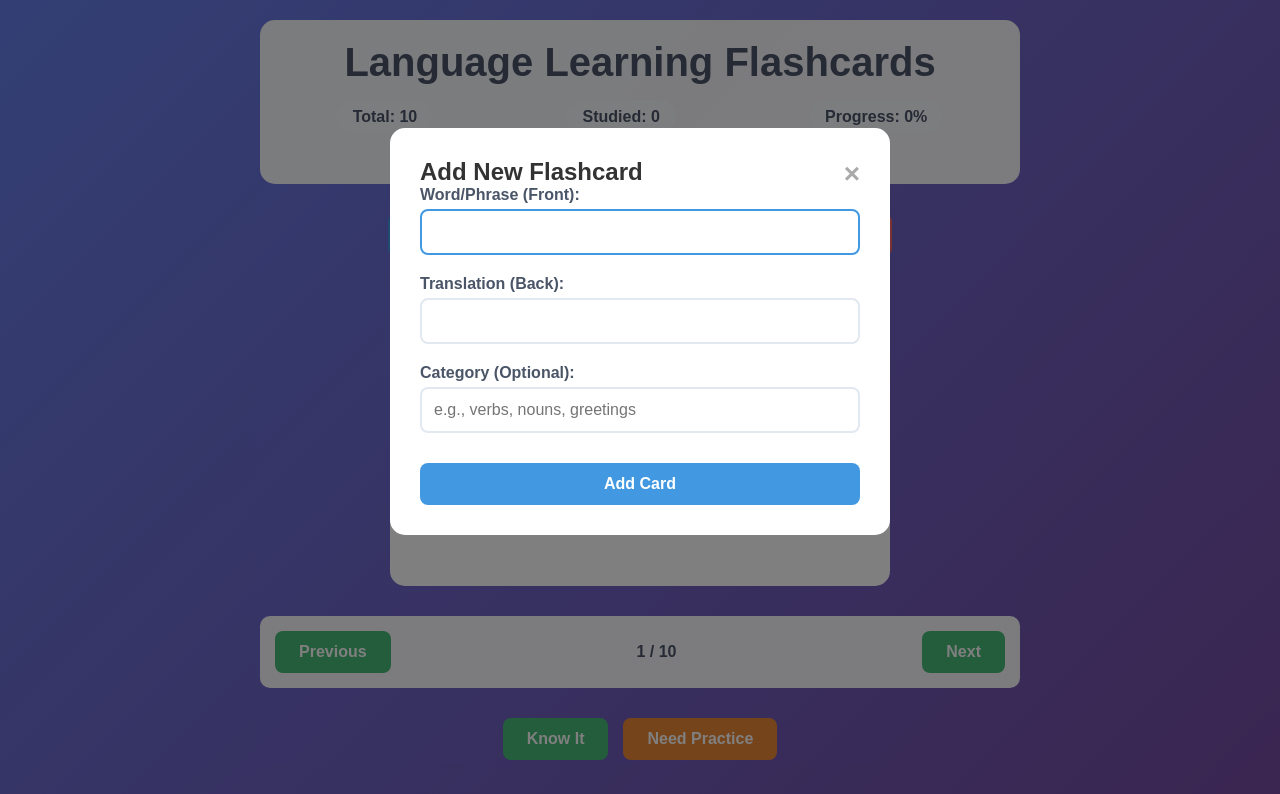
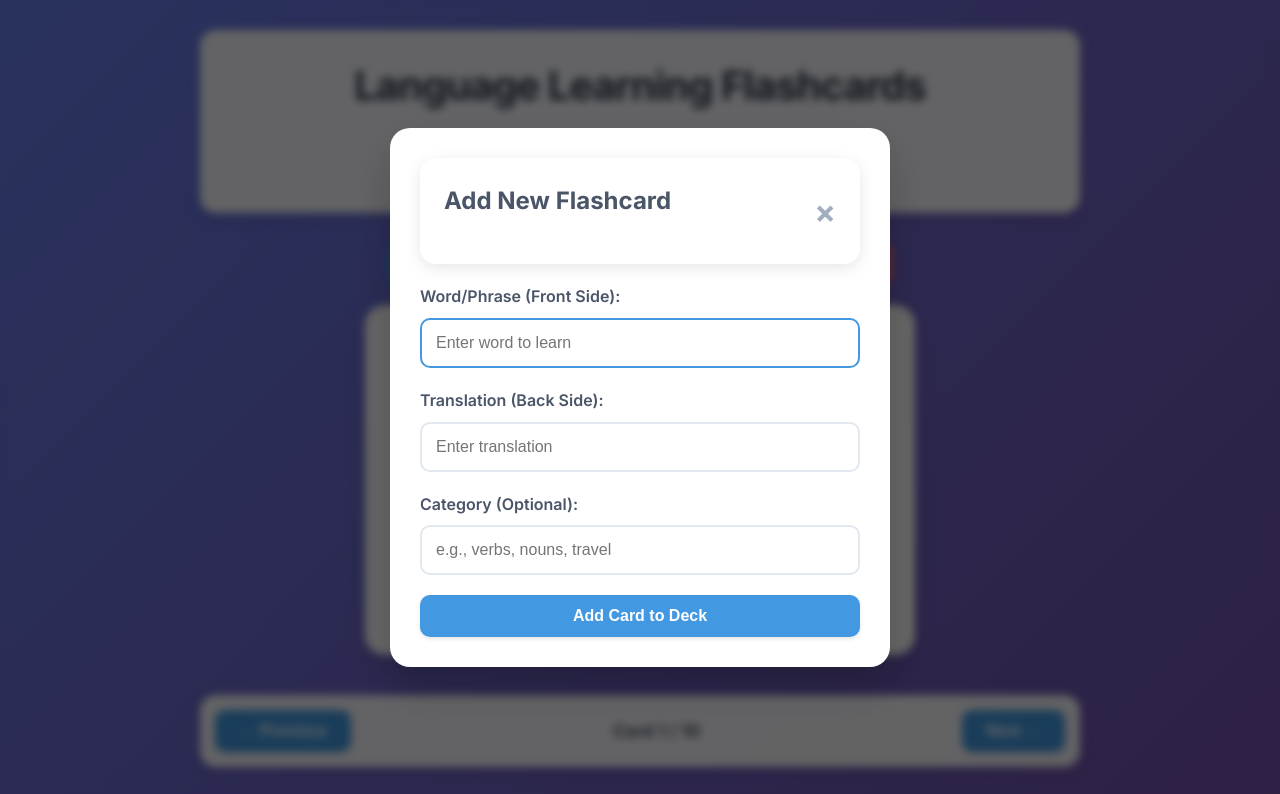
Before and after one commit to HEMANTHCHOWDARY-OFF/FSD-Week-10, a plain HTML site: page index.html in a window 1280 px wide. Both pictures are taken after a click on the button "Add New Card". Shown: the top 794 px of the page. Drawn offline with Linux system fonts and the light colour scheme.

Commit message:
Meet 100-line lab requirement for all files

```diff
--- a/index.html
+++ b/index.html
@@ -3,72 +3,113 @@
 <head>
     <meta charset="UTF-8">
     <meta name="viewport" content="width=device-width, initial-scale=1.0">
+    <meta name="description" content="Language Learning Flashcards Application for learning new words and phrases.">
+    <meta name="author" content="Hemanth Chowdary">
     <title>Language Learning Flashcards</title>
+    <!-- Main Style Sheet -->
     <link rel="stylesheet" href="style.css">
+    <!-- Google Fonts Import for better typography -->
+    <link rel="preconnect" href="https://fonts.googleapis.com">
+    <link rel="preconnect" href="https://fonts.gstatic.com" crossorigin>
+    <link href="https://fonts.googleapis.com/css2?family=Inter:wght@400;600;700&display=swap" rel="stylesheet">
 </head>
 <body>
     <div class="container">
+        <!-- Site Header - Displays the main title and real-time statistics -->
         <header>
             <h1>Language Learning Flashcards</h1>
             <div class="stats">
-                <span id="total-cards">Total: 0</span>
-                <span id="studied-cards">Studied: 0</span>
-                <span id="progress">Progress: 0%</span>
+                <div class="stat-item">
+                    <label>Total Cards:</label>
+                    <span id="total-cards">0</span>
+                </div>
+                <div class="stat-item">
+                    <label>Cards Studied:</label>
+                    <span id="studied-cards">0</span>
+                </div>
+                <div class="stat-item">
+                    <label>Current Progress:</label>
+                    <span id="progress">0%</span>
+                </div>
             </div>
         </header>
 
+        <!-- Main Content Area -->
         <main>
-            <div class="controls">
-                <button id="add-card-btn">Add New Card</button>
-                <button id="shuffle-btn">Shuffle Cards</button>
-                <button id="reset-progress-btn">Reset Progress</button>
-            </div>
+            <!-- Control Panel for app-level actions -->
+            <section class="controls">
+                <button id="add-card-btn" title="Create a new flashcard">Add New Card</button>
+                <button id="shuffle-btn" title="Randomize the current deck">Shuffle Cards</button>
+                <button id="reset-progress-btn" title="Clear all study progress">Reset Progress</button>
+            </section>
 
-            <div class="flashcard-container">
-                <div id="flashcard" class="flashcard">
+            <!-- The Flashcard Display Section -->
+            <section class="flashcard-container" aria-label="Flashcard Display">
+                <div id="flashcard" class="flashcard" tabindex="0" role="button" aria-pressed="false" title="Click to flip the card">
                     <div class="flashcard-front">
-                        <p id="front-text">Click "Add New Card" to start learning!</p>
+                        <p id="front-text">Loading...</p>
+                        <span class="hint-text">Click to Flip</span>
                     </div>
                     <div class="flashcard-back">
                         <p id="back-text">Translation will appear here</p>
+                        <span class="hint-text">Click to Flip Back</span>
                     </div>
                 </div>
-            </div>
+            </section>
 
-            <div class="navigation">
-                <button id="prev-btn">Previous</button>
-                <span id="card-counter">0 / 0</span>
-                <button id="next-btn">Next</button>
-            </div>
+            <!-- Navigation Controls to move through the deck -->
+            <section class="navigation">
+                <button id="prev-btn" aria-label="Previous card">&larr; Previous</button>
+                <div class="counter-display">
+                    Card <span id="card-counter">0 / 0</span>
+                </div>
+                <button id="next-btn" aria-label="Next card">Next &rarr;</button>
+            </section>
 
-            <div class="study-controls">
-                <button id="mark-known">Know It</button>
-                <button id="mark-unknown">Need Practice</button>
-            </div>
+            <!-- Study Feedback Controls -->
+            <section class="study-controls">
+                <h2>Do you know this card?</h2>
+                <div class="study-buttons">
+                    <button id="mark-known" class="btn-success">I Know It</button>
+                    <button id="mark-unknown" class="btn-warning">Need Practice</button>
+                </div>
+            </section>
         </main>
 
-        <div id="add-card-modal" class="modal">
+        <!-- App Footer -->
+        <footer>
+            <p>&copy; 2024 Language Learning App - Master your vocabulary today.</p>
+        </footer>
+
+        <!-- Modal Overlay for adding new cards -->
+        <div id="add-card-modal" class="modal" aria-hidden="true">
             <div class="modal-content">
-                <span class="close">&times;</span>
-                <h2>Add New Flashcard</h2>
+                <header class="modal-header">
+                    <h2>Add New Flashcard</h2>
+                    <span class="close" title="Close Modal">&times;</span>
+                </header>
                 <form id="add-card-form">
                     <div class="form-group">
-                        <label for="front-input">Word/Phrase (Front):</label>
-                        <input type="text" id="front-input" required>
+                        <label for="front-input">Word/Phrase (Front Side):</label>
+                        <input type="text" id="front-input" placeholder="Enter word to learn" required autocomplete="off">
                     </div>
                     <div class="form-group">
-                        <label for="back-input">Translation (Back):</label>
-                        <input type="text" id="back-input" required>
+                        <label for="back-input">Translation (Back Side):</label>
+                        <input type="text" id="back-input" placeholder="Enter translation" required autocomplete="off">
                     </div>
                     <div class="form-group">
                         <label for="category-input">Category (Optional):</label>
-                        <input type="text" id="category-input" placeholder="e.g., verbs, nouns, greetings">
+                        <input type="text" id="category-input" placeholder="e.g., verbs, nouns, travel" autocomplete="off">
                     </div>
-                    <button type="submit">Add Card</button>
+                    <div class="form-footer">
+                        <button type="submit" class="btn-primary">Add Card to Deck</button>
+                    </div>
                 </form>
             </div>
         </div>
     </div>
+
+    <!-- Application Logic -->
     <script src="script.js"></script>
 </body>
 </html>
--- a/style.css
+++ b/style.css
@@ -1,36 +1,299 @@
-* { margin: 0; padding: 0; box-sizing: border-box; }
-body { font-family: Arial, sans-serif; background: linear-gradient(135deg, #667eea, #764ba2); min-height: 100vh; color: #333; }
-.container { max-width: 800px; margin: 0 auto; padding: 20px; }
-header, .navigation { background: rgba(255, 255, 255, 0.95); padding: 20px; border-radius: 15px; text-align: center; margin-bottom: 30px; }
-.navigation { padding: 15px; border-radius: 10px; display: flex; justify-content: space-between; align-items: center; }
-h1 { color: #4a5568; margin-bottom: 15px; font-size: 2.5em; }
-.stats, .controls, .study-controls { display: flex; justify-content: center; gap: 15px; flex-wrap: wrap; margin-bottom: 30px; }
-.stats { justify-content: space-around; gap: 20px; }
-.stats span { background: #f7fafc; padding: 8px 16px; border-radius: 20px; font-weight: bold; color: #4a5568; }
-button { background: #4299e1; color: #fff; border: none; padding: 12px 24px; border-radius: 8px; cursor: pointer; font: bold 16px Arial; transition: 0.3s; }
-button:hover { background: #3182ce; transform: translateY(-2px); }
+/*
+   Language Learning Flashcards - Main Stylesheet
+   This file contains all the styling for the application, including layout,
+   animations for the flashcard flipping, and responsive design.
+*/
+
+/* Reset and Base Styles */
+* {
+    margin: 0;
+    padding: 0;
+    box-sizing: border-box;
+}
+
+body {
+    font-family: 'Inter', Arial, sans-serif;
+    background: linear-gradient(135deg, #667eea 0%, #764ba2 100%);
+    min-height: 100vh;
+    color: #333;
+    line-height: 1.6;
+    padding: 20px;
+}
+
+/* Layout Container */
+.container {
+    max-width: 900px;
+    margin: 0 auto;
+    padding: 10px;
+}
+
+/* Header and Navigation Component Styles */
+header,
+footer,
+.navigation {
+    background: rgba(255, 255, 255, 0.95);
+    padding: 24px;
+    border-radius: 16px;
+    text-align: center;
+    margin-bottom: 30px;
+    box-shadow: 0 4px 15px rgba(0, 0, 0, 0.1);
+}
+
+.navigation {
+    padding: 15px;
+    display: flex;
+    justify-content: space-between;
+    align-items: center;
+}
+
+/* Typography Styles */
+h1 {
+    color: #2d3748;
+    margin-bottom: 20px;
+    font-size: 2.5rem;
+    letter-spacing: -1px;
+}
+
+h2 {
+    color: #4a5568;
+    margin-bottom: 20px;
+    font-size: 1.5rem;
+}
+
+/* Statistics Section */
+.stats {
+    display: flex;
+    justify-content: center;
+    gap: 30px;
+    flex-wrap: wrap;
+    margin-top: 10px;
+}
+
+.stat-item {
+    display: flex;
+    flex-direction: column;
+    align-items: center;
+}
+
+.stat-item label {
+    font-size: 0.8rem;
+    color: #718096;
+    text-transform: uppercase;
+    font-weight: bold;
+}
+
+.stat-item span {
+    font-size: 1.2rem;
+    font-weight: 700;
+    color: #4a5568;
+}
+
+/* General Button Component */
+button {
+    background: #4299e1;
+    color: #ffffff;
+    border: none;
+    padding: 12px 24px;
+    border-radius: 10px;
+    cursor: pointer;
+    font-weight: 600;
+    font-size: 1rem;
+    transition: all 0.3s cubic-bezier(0.4, 0, 0.2, 1);
+    box-shadow: 0 2px 4px rgba(0,0,0,0.1);
+}
+
+button:hover {
+    background: #3182ce;
+    transform: translateY(-2px);
+    box-shadow: 0 4px 6px rgba(0,0,0,0.15);
+}
+
+button:active {
+    transform: translateY(0);
+}
+
+/* Button Color Variants */
 #shuffle-btn { background: #9f7aea; }
 #shuffle-btn:hover { background: #805ad5; }
+
 #reset-progress-btn { background: #f56565; }
 #reset-progress-btn:hover { background: #e53e3e; }
-#prev-btn, #next-btn, #mark-known { background: #48bb78; }
-#prev-btn:hover, #next-btn:hover, #mark-known:hover { background: #38a169; }
-#mark-unknown { background: #ed8936; }
-#mark-unknown:hover { background: #dd6b20; }
-.flashcard-container { perspective: 1000px; margin-bottom: 30px; display: flex; justify-content: center; }
-.flashcard { width: 100%; max-width: 500px; height: 300px; position: relative; transform-style: preserve-3d; transition: 0.6s; cursor: pointer; }
-.flashcard.flipped { transform: rotateY(180deg); }
-.flashcard-front, .flashcard-back { position: absolute; width: 100%; height: 100%; backface-visibility: hidden; display: flex; align-items: center; justify-content: center; padding: 20px; border-radius: 15px; background: #fff; text-align: center; }
-.flashcard-back { transform: rotateY(180deg); background: #f8f9fa; border: 2px solid #e9ecef; }
-.flashcard-front p, .flashcard-back p { font: bold 1.5em Arial; color: #2d3748; }
-#card-counter { font-weight: bold; color: #4a5568; }
-.modal { display: none; position: fixed; z-index: 1000; left: 0; top: 0; width: 100%; height: 100%; background: rgba(0,0,0,0.5); }
-.modal-content { background: #fff; margin: 10% auto; padding: 30px; border-radius: 15px; width: 90%; max-width: 500px; }
-.close { color: #aaa; float: right; font-size: 28px; font-weight: bold; cursor: pointer; }
-.close:hover { color: #000; }
-.form-group { margin-bottom: 20px; }
-label { display: block; margin-bottom: 5px; font-weight: bold; color: #4a5568; }
-input[type="text"] { width: 100%; padding: 12px; border: 2px solid #e2e8f0; border-radius: 8px; font-size: 16px; }
-input[type="text"]:focus { outline: none; border-color: #4299e1; }
-#add-card-form button[type="submit"] { width: 100%; margin-top: 10px; }
-@media (max-width: 600px) { .controls, .navigation, .study-controls { flex-direction: column; } }
+
+.btn-success { background: #48bb78; }
+.btn-success:hover { background: #38a169; }
+
+.btn-warning { background: #ed8936; }
+.btn-warning:hover { background: #dd6b20; }
+
+/* Control Group Layouts */
+.controls,
+.study-buttons {
+    display: flex;
+    justify-content: center;
+    gap: 15px;
+    flex-wrap: wrap;
+    margin: 20px 0;
+}
+
+/* Flashcard Component Styles */
+.flashcard-container {
+    perspective: 1500px;
+    margin-bottom: 40px;
+    display: flex;
+    justify-content: center;
+}
+
+.flashcard {
+    width: 100%;
+    max-width: 550px;
+    height: 350px;
+    position: relative;
+    transform-style: preserve-3d;
+    transition: transform 0.6s cubic-bezier(0.4, 0, 0.2, 1);
+    cursor: pointer;
+    border-radius: 20px;
+}
+
+.flashcard.flipped {
+    transform: rotateY(180deg);
+}
+
+.flashcard-front,
+.flashcard-back {
+    position: absolute;
+    width: 100%;
+    height: 100%;
+    backface-visibility: hidden;
+    display: flex;
+    flex-direction: column;
+    align-items: center;
+    justify-content: center;
+    padding: 40px;
+    border-radius: 20px;
+    background: #ffffff;
+    text-align: center;
+    box-shadow: 0 10px 25px rgba(0,0,0,0.1);
+}
+
+.flashcard-back {
+    transform: rotateY(180deg);
+    background: #fdfdfd;
+    border: 2px solid #edf2f7;
+}
+
+.flashcard-front p,
+.flashcard-back p {
+    font-size: 2rem;
+    font-weight: 700;
+    color: #2d3748;
+    margin-bottom: 20px;
+}
+
+.hint-text {
+    font-size: 0.8rem;
+    color: #a0aec0;
+    position: absolute;
+    bottom: 20px;
+}
+
+/* Navigation & Counter Styles */
+.counter-display {
+    font-weight: 700;
+    color: #4a5568;
+    font-size: 1.1rem;
+}
+
+/* Modal System Styles */
+.modal {
+    display: none;
+    position: fixed;
+    z-index: 1000;
+    left: 0;
+    top: 0;
+    width: 100%;
+    height: 100%;
+    background: rgba(0, 0, 0, 0.6);
+    backdrop-filter: blur(4px);
+}
+
+.modal-content {
+    background: #ffffff;
+    margin: 10% auto;
+    padding: 30px;
+    border-radius: 20px;
+    width: 90%;
+    max-width: 500px;
+    box-shadow: 0 20px 40px rgba(0,0,0,0.2);
+}
+
+.modal-header {
+    display: flex;
+    justify-content: space-between;
+    align-items: center;
+    margin-bottom: 20px;
+}
+
+.close {
+    color: #a0aec0;
+    font-size: 32px;
+    font-weight: bold;
+    cursor: pointer;
+    transition: color 0.2s;
+}
+
+.close:hover {
+    color: #2d3748;
+}
+
+/* Form Styling within Modal */
+.form-group {
+    margin-bottom: 20px;
+}
+
+.form-group label {
+    display: block;
+    margin-bottom: 8px;
+    font-weight: 600;
+    color: #4a5568;
+}
+
+.form-group input {
+    width: 100%;
+    padding: 14px;
+    border: 2px solid #e2e8f0;
+    border-radius: 10px;
+    font-size: 1rem;
+    transition: border-color 0.2s;
+}
+
+.form-group input:focus {
+    outline: none;
+    border-color: #4299e1;
+}
+
+.form-footer button {
+    width: 100%;
+}
+
+/* Responsive Adjustments for Mobile Devices */
+@media (max-width: 600px) {
+    .controls,
+    .navigation,
+    .study-buttons {
+        flex-direction: column;
+    }
+
+    .navigation {
+        gap: 10px;
+    }
+
+    h1 {
+        font-size: 1.8rem;
+    }
+}
+
+/* Footer Copyright Styling */
+footer p {
+    color: #718096;
+    font-size: 0.9rem;
+}
```
